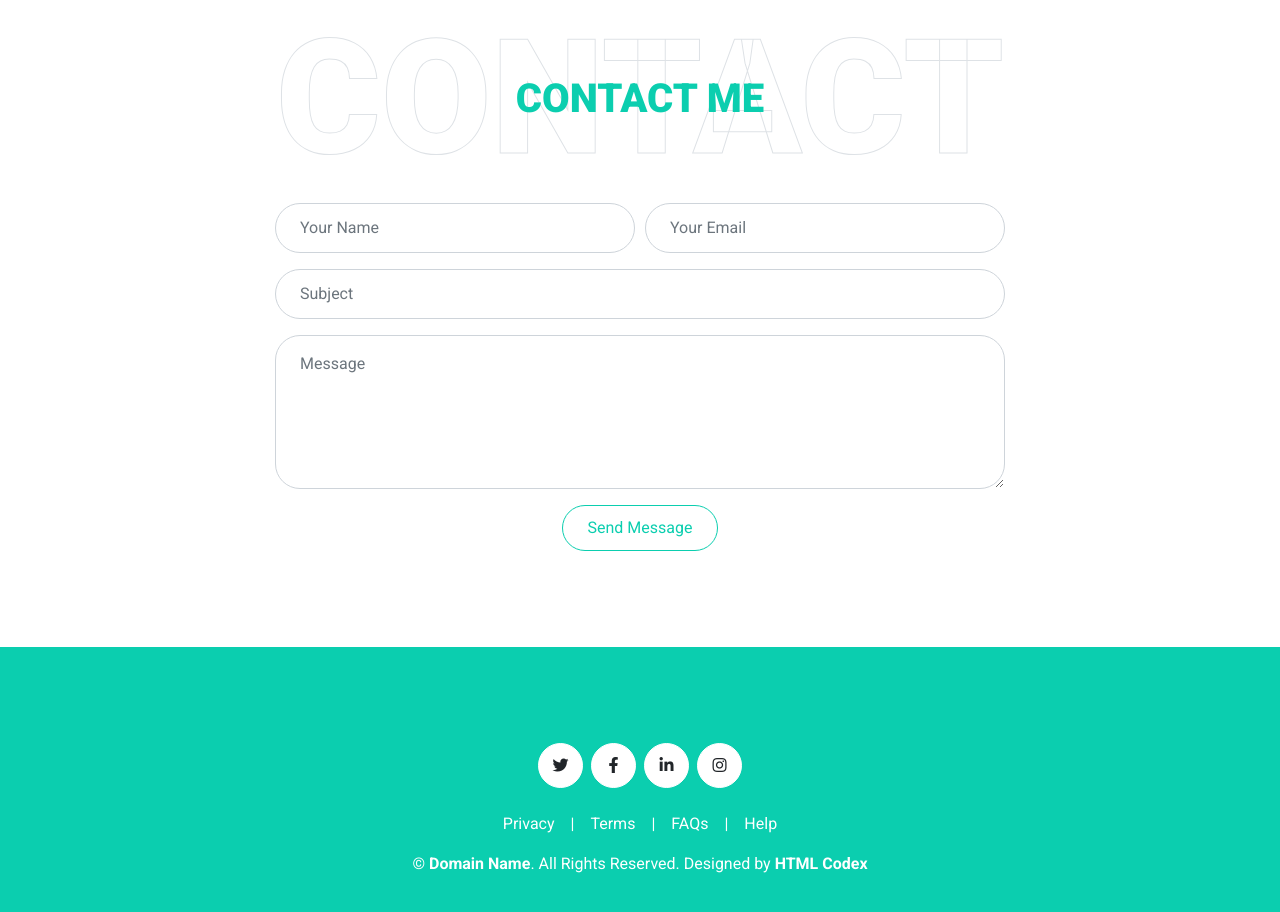
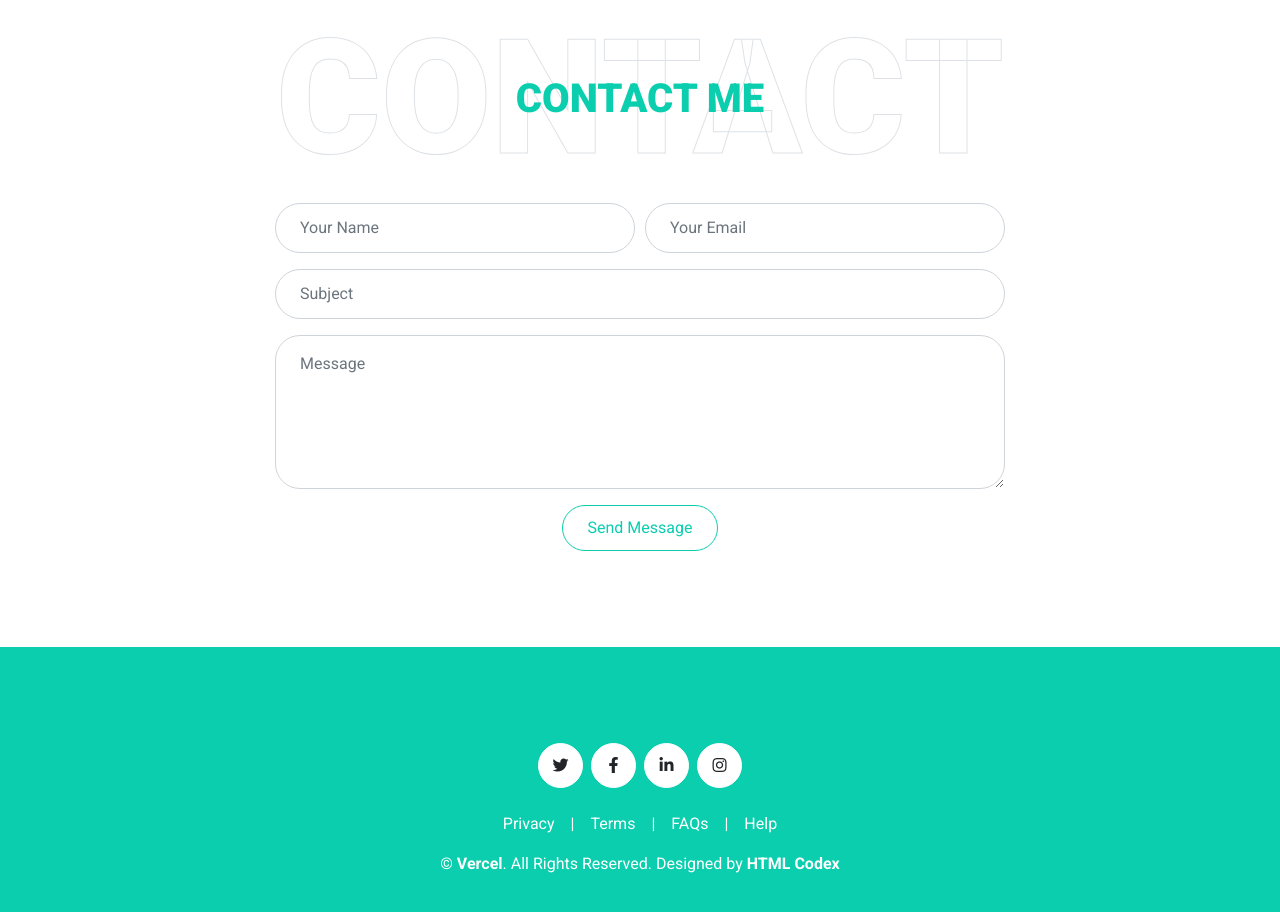
Before and after one commit to subhanjanOps/.portfolio, a plain HTML site: page index.html in a window 1280 px wide. Shown: the part 3485-4397 px from the top of the page. Drawn offline with nearby package versions, Linux system fonts and the light colour scheme; a script that the page names is missing.

Commit message:
credits updated

```diff
--- a/index.html
+++ b/index.html
@@ -616,7 +616,7 @@
                 <span class="px-3">|</span>
                 <a class="text-white" href="#">Help</a>
             </div>
-            <p class="m-0">&copy; <a class="text-white font-weight-bold" href="#">Domain Name</a>. All Rights Reserved. Designed by <a class="text-white font-weight-bold" href="https://htmlcodex.com">HTML Codex</a>
+            <p class="m-0">&copy; <a class="text-white font-weight-bold" href="https://vercel.com/" target="_blank">Vercel</a>. All Rights Reserved. Designed by <a class="text-white font-weight-bold" href="https://htmlcodex.com">HTML Codex</a>
             </p>
         </div>
     </div>
```
